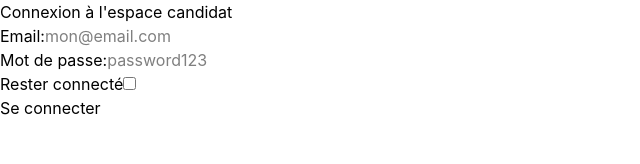
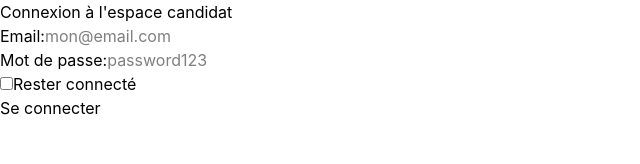
Before and after one commit to MathieuBourasseau/job-tracker-front, a React (Vite) app: page /login in a window 1280 px wide. Shown: the top 164 px of the page, without its empty margins (0-640 px from the left). Built offline with nearby package versions, Linux system fonts and the light colour scheme.

Commit message:
style: move remember-me checkbox before its label
Follows the usual convention for checkboxes (label after, not before).

```diff
--- a/src/pages/LoginPage.tsx
+++ b/src/pages/LoginPage.tsx
@@ -124,7 +124,6 @@ export default function LoginPage() {
 
                         {/* Remember me input */}
                         <div>
-                            <label htmlFor="rememberMe">Rester connecté</label>
                             <input
                                 type="checkbox"
                                 onChange={handleRememberMe}
@@ -132,6 +131,7 @@ export default function LoginPage() {
                                 name="rememberMe"
                                 id="rememberMe"
                             />
+                            <label htmlFor="rememberMe">Rester connecté</label>
                         </div>
                     </div>
                     <div>
```
